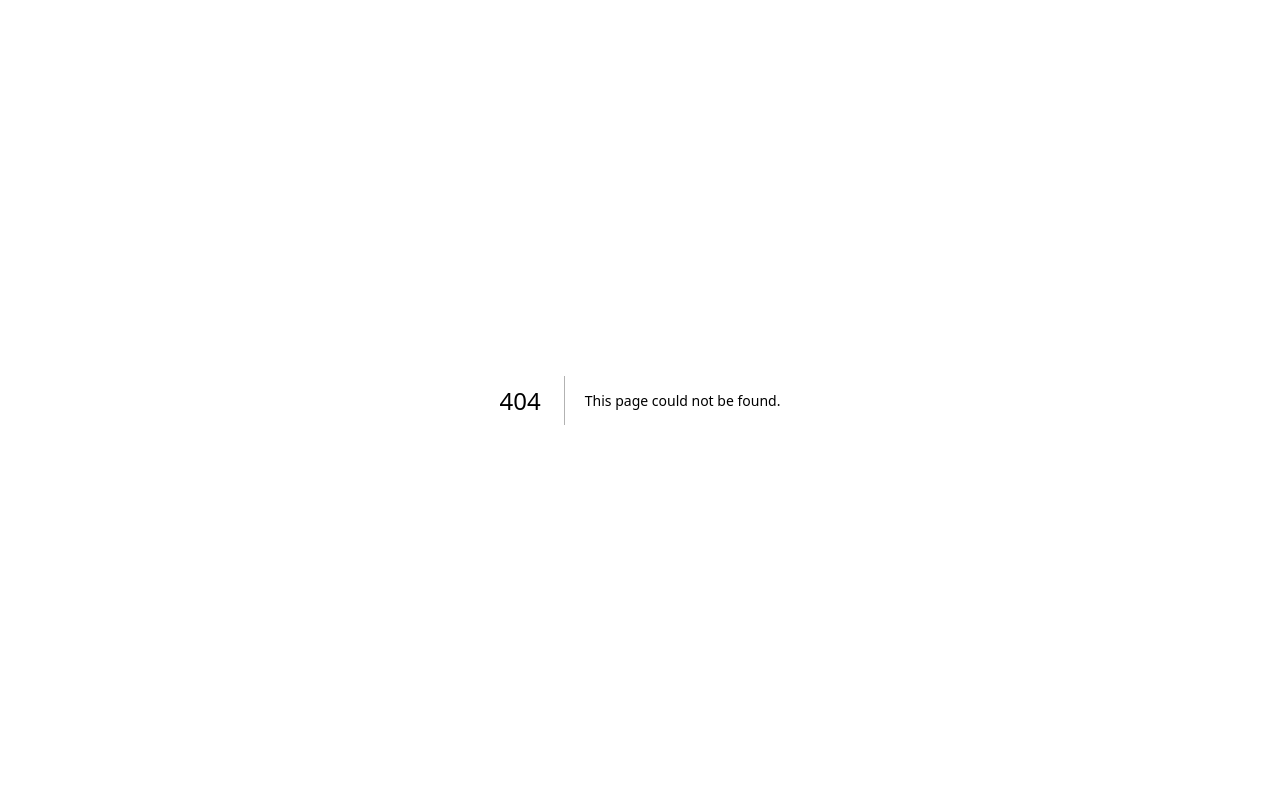
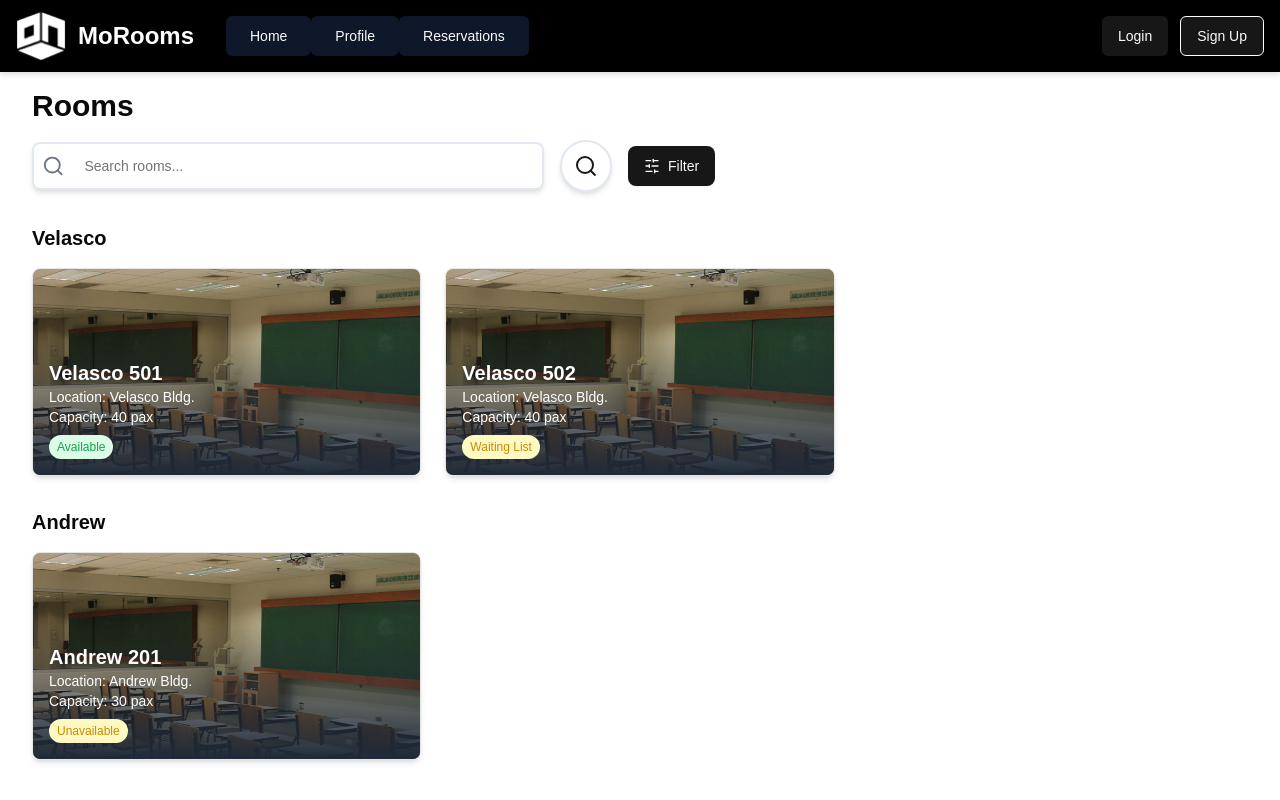
Before and after one commit to pjagbuya/STSWENG_MOROOMS, a Next.js app: page /rooms in a window 1280 px wide. Before the commit this address had no page. Built offline with nearby package versions, Linux system fonts and the light colour scheme; no server answers.

Commit message:
Add frontend draft for room search page

```diff
--- /dev/null
+++ b/app/rooms/page.jsx
@@ -0,0 +1,76 @@
+import Header from '@/components/header';
+import { SetResult } from '@/components/rooms/set_result';
+import { Button } from '@/components/ui/button';
+import { Input } from '@/components/ui/input';
+import { Search } from 'lucide-react';
+import { SlidersHorizontal } from 'lucide-react';
+
+export default function RoomSearchPage() {
+  return (
+    <>
+      <Header />
+
+      <main className="mb-1 px-8 py-4">
+        <h2 className="mb-4 text-3xl font-semibold">Rooms</h2>
+
+        <div className="mb-8 flex items-center gap-4">
+          <div className="flex max-w-lg flex-1 items-center rounded-lg border-2 border-slate-200 bg-white p-0.5 px-2 shadow-md">
+            <Search className="mr-2 text-gray-500" />
+            <Input
+              className="w-full rounded-lg border-none focus:ring-0"
+              placeholder="Search rooms..."
+            />
+          </div>
+
+          <Button
+            variant="secondary"
+            className="rounded-full border-2 border-slate-200 bg-white px-2 py-3 shadow-md"
+            asChild
+          >
+            <Search className="h-[3.25rem] w-[3.25rem]" />
+          </Button>
+
+          <Button className="flex gap-2 rounded-lg shadow-sm">
+            <SlidersHorizontal />
+            <span>Filter</span>
+          </Button>
+        </div>
+
+        <div className="space-y-8">
+          <SetResult
+            set={{ name: 'Velasco' }}
+            rooms={[
+              {
+                name: 'Velasco 501',
+                location: 'Velasco Bldg.',
+                capacity: 40,
+                status: 'Available',
+                image: '/test_image.png',
+              },
+              {
+                name: 'Velasco 502',
+                location: 'Velasco Bldg.',
+                capacity: 40,
+                status: 'Waiting List',
+                image: '/test_image.png',
+              },
+            ]}
+          />
+
+          <SetResult
+            set={{ name: 'Andrew' }}
+            rooms={[
+              {
+                name: 'Andrew 201',
+                location: 'Andrew Bldg.',
+                capacity: 30,
+                status: 'Unavailable',
+                image: '/test_image.png',
+              },
+            ]}
+          />
+        </div>
+      </main>
+    </>
+  );
+}
--- /dev/null
+++ b/components/rooms/room_result.jsx
@@ -0,0 +1,21 @@
+import { RoomStatus } from './room_status';
+import Link from 'next/link';
+
+export function RoomResult({ room }) {
+  return (
+    <Link href="/rooms/test" className="block">
+      <article
+        className="relative h-52 overflow-hidden rounded-lg border bg-cover bg-center shadow-md transition hover:shadow-lg"
+        style={{ backgroundImage: `url(${room.image})` }}
+      >
+        <div className="absolute bottom-0 w-full bg-gradient-to-t from-gray-800 to-transparent p-4 text-white">
+          <h4 className="text-xl font-semibold drop-shadow-md">{room.name}</h4>
+          <p className="text-sm">Location: {room.location}</p>
+          <p className="text-sm">Capacity: {room.capacity} pax</p>
+
+          <RoomStatus status={room.status} />
+        </div>
+      </article>
+    </Link>
+  );
+}
--- /dev/null
+++ b/components/rooms/room_status.jsx
@@ -0,0 +1,9 @@
+export function RoomStatus({ status }) {
+  return (
+    <span
+      className={`mt-2 inline-block rounded-full px-2 py-1 text-xs font-medium ${status === 'Available' ? 'bg-green-100 text-green-600' : 'bg-yellow-100 text-yellow-600'}`}
+    >
+      {status}
+    </span>
+  );
+}
--- /dev/null
+++ b/components/rooms/set_result.jsx
@@ -0,0 +1,14 @@
+import { RoomResult } from './room_result';
+
+export function SetResult({ set, rooms }) {
+  return (
+    <div className="space-y-4">
+      <h3 className="text-xl font-semibold">{set.name}</h3>
+      <div className="grid grid-cols-1 gap-6 md:grid-cols-2 lg:grid-cols-3">
+        {rooms.map((room, index) => (
+          <RoomResult room={room} key={index} />
+        ))}
+      </div>
+    </div>
+  );
+}
--- a/components/ui/button.jsx
+++ b/components/ui/button.jsx
@@ -1,47 +1,49 @@
-import * as React from "react"
-import { Slot } from "@radix-ui/react-slot"
-import { cva } from "class-variance-authority";
-
-import { cn } from "@/lib/utils"
+import { cn } from '@/lib/utils';
+import { Slot } from '@radix-ui/react-slot';
+import { cva } from 'class-variance-authority';
+import * as React from 'react';
 
 const buttonVariants = cva(
-  "inline-flex items-center justify-center whitespace-nowrap rounded-md text-sm font-medium ring-offset-background transition-colors focus-visible:outline-none focus-visible:ring-2 focus-visible:ring-ring focus-visible:ring-offset-2 disabled:pointer-events-none disabled:opacity-50",
+  'inline-flex items-center justify-center gap-2 whitespace-nowrap rounded-md text-sm font-medium ring-offset-background transition-colors focus-visible:outline-none focus-visible:ring-2 focus-visible:ring-ring focus-visible:ring-offset-2 disabled:pointer-events-none disabled:opacity-50 [&_svg]:pointer-events-none [&_svg]:size-4 [&_svg]:shrink-0',
   {
     variants: {
       variant: {
-        default: "bg-primary text-primary-foreground hover:bg-primary/90",
+        default: 'bg-primary text-primary-foreground hover:bg-primary/90',
         destructive:
-          "bg-destructive text-destructive-foreground hover:bg-destructive/90",
+          'bg-destructive text-destructive-foreground hover:bg-destructive/90',
         outline:
-          "border border-input bg-background hover:bg-accent hover:text-accent-foreground",
+          'border border-input bg-background hover:bg-accent hover:text-accent-foreground',
         secondary:
-          "bg-secondary text-secondary-foreground hover:bg-secondary/80",
-        ghost: "hover:bg-accent hover:text-accent-foreground",
-        link: "text-primary underline-offset-4 hover:underline",
+          'bg-secondary text-secondary-foreground hover:bg-secondary/80',
+        ghost: 'hover:bg-accent hover:text-accent-foreground',
+        link: 'text-primary underline-offset-4 hover:underline',
       },
       size: {
-        default: "h-10 px-4 py-2",
-        sm: "h-9 rounded-md px-3",
-        lg: "h-11 rounded-md px-8",
-        icon: "h-10 w-10",
+        default: 'h-10 px-4 py-2',
+        sm: 'h-9 rounded-md px-3',
+        lg: 'h-11 rounded-md px-8',
+        icon: 'h-10 w-10',
       },
     },
     defaultVariants: {
-      variant: "default",
-      size: "default",
+      variant: 'default',
+      size: 'default',
     },
-  }
-)
+  },
+);
 
-const Button = React.forwardRef(({ className, variant, size, asChild = false, ...props }, ref) => {
-  const Comp = asChild ? Slot : "button"
-  return (
-    (<Comp
-      className={cn(buttonVariants({ variant, size, className }))}
-      ref={ref}
-      {...props} />)
-  );
-})
-Button.displayName = "Button"
+const Button = React.forwardRef(
+  ({ className, variant, size, asChild = false, ...props }, ref) => {
+    const Comp = asChild ? Slot : 'button';
+    return (
+      <Comp
+        className={cn(buttonVariants({ variant, size, className }))}
+        ref={ref}
+        {...props}
+      />
+    );
+  },
+);
+Button.displayName = 'Button';
 
-export { Button, buttonVariants }
+export { Button, buttonVariants };
--- a/package.json
+++ b/package.json
@@ -18,10 +18,13 @@
     "@supabase/supabase-js": "^2.45.4",
     "class-variance-authority": "^0.7.0",
     "clsx": "^2.1.1",
+    "date-fns": "^3.6.0",
     "lucide-react": "^0.451.0",
     "next": "14.2.15",
     "react": "^18",
+    "react-day-picker": "^8.10.1",
     "react-dom": "^18",
+    "styled-components": "^6.1.13",
     "tailwind-merge": "^2.5.3",
     "tailwindcss-animate": "^1.0.7"
   },
```
Also changed, not shown: public/test_image.png (added), 1 other file (tests, documents, lock files or other folders).
